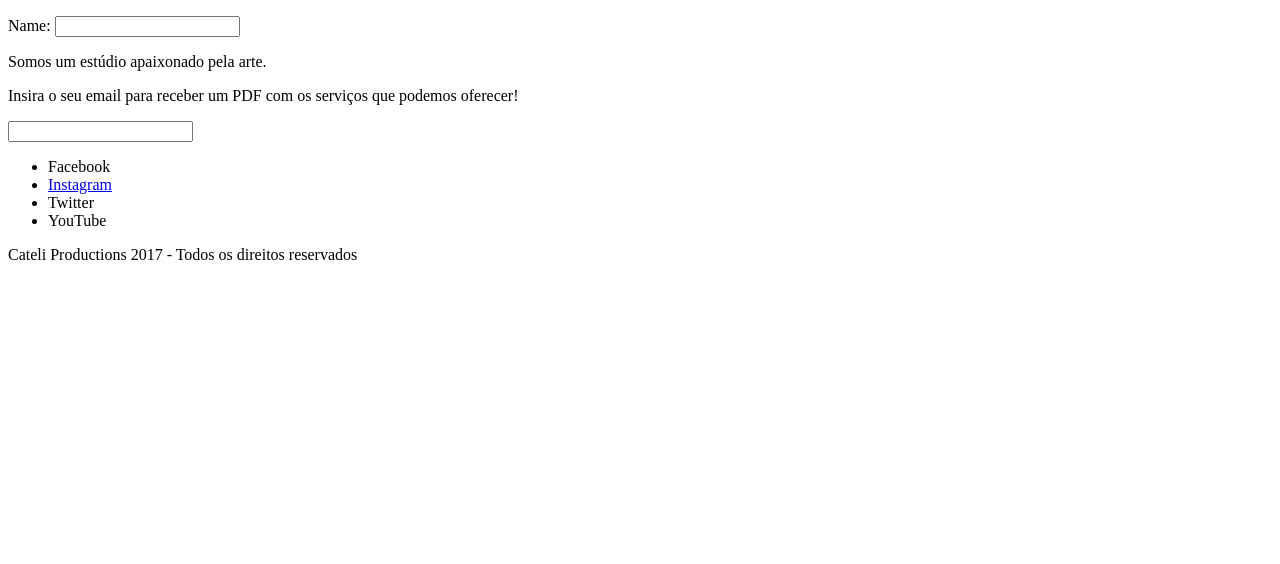
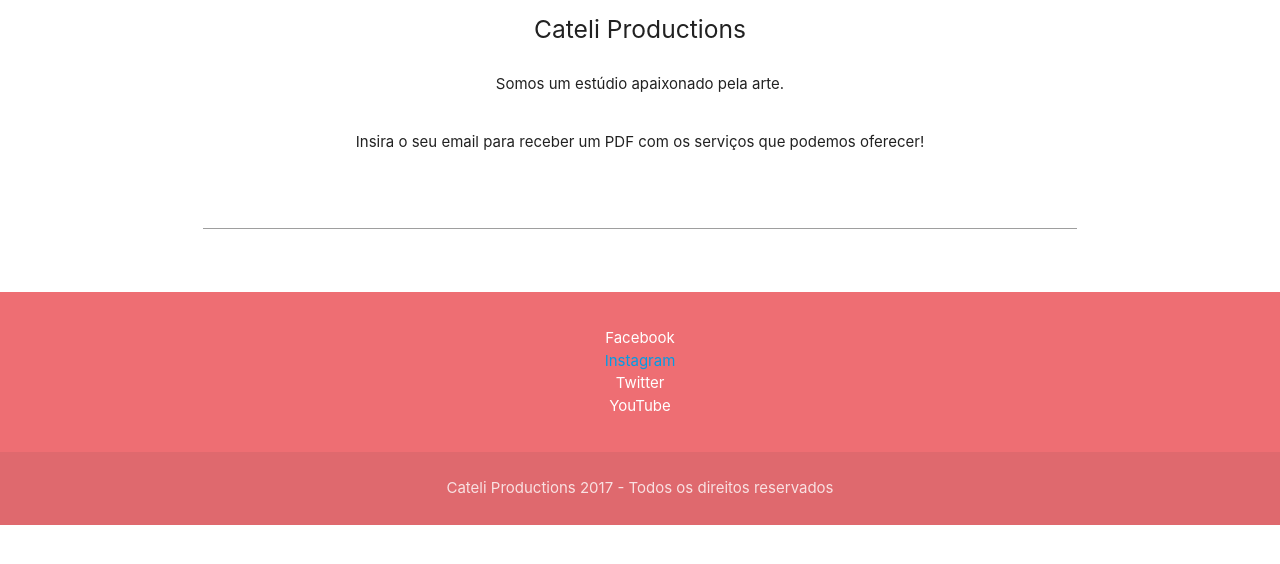
Before and after one commit to gcateli/cateliProductions, a plain HTML site: page index.html in a window 1280 px wide. Drawn offline with nearby package versions, Linux system fonts and the light colour scheme.

Commit message:
Materialize

```diff
--- a/index.html
+++ b/index.html
@@ -2,24 +2,35 @@
 <html>
 <head>
   <script src="https://ajax.googleapis.com/ajax/libs/angularjs/1.6.4/angular.min.js"></script>
+  <link href="https://fonts.googleapis.com/icon?family=Material+Icons" rel="stylesheet">
+  <link type="text/css" rel="stylesheet" href="css/materialize.min.css"  media="screen,projection"/>
+</head>
   <body ng-app="cateliProductions">
-</head>
-    <div>
-        <p>Name: <input type="text" ng-model="name"</p>
-        <p>{{name}}</p>
+    <div class="row center-align">
+		<h5>Cateli Productions</h5>
 	</div>
 
-      <div><!-- Sobre-->
+	  <div class="row center-align"><!-- Sobre-->
 		<p>Somos um estúdio apaixonado pela arte.</p>
 	  </div>
 
-      <div>
+      <div class="row center-align container">
 		  <p>Insira o seu email para receber um PDF com os serviços que podemos oferecer!</p>
 
-		  <form name="contato">
-			  <input type="email" name="myAddress" ng-model="text">
-			  <span ng-show="contato.myAddress.$error.email">Insira um e-mail válido</span>
+		  <form name="contato" class="col s12">
+			<div class="row">
+				<div class="input-field col s12">
+				  <input id="email" type="email" name="myAddress" ng-model="text">
+				  <label for="email" data-error="wrong" data-success="right"></label>
+				</div>
+			</div>
 		  </form>
+      </div>
+
+	<footer class="page-footer">
+	  <div class="container">
+		<div class="row">
+		  <div class="center-align">
 				<ul>
 				  <li>Facebook</li>
 				  <li><a href="https://instagram.com/cateliproductions" target="_blank">Instagram</a></li>
@@ -27,10 +38,17 @@
 				  <li>YouTube</li>
 				</ul>
 		  </div>
-      <div ng-controller="myDate">
+		</div>
+	  </div>
+	  <div class="footer-copyright" ng-controller="myDate">
+		<div class="container center-align">
 			<p>Cateli Productions {{date | date:'yyyy'}} - Todos os direitos reservados</p>
 		</div>
-      <!-- Contato -->
+	  </div>
+	</footer>
+
+	  <script type="text/javascript" src="https://code.jquery.com/jquery-3.2.1.min.js"></script>
+      <script type="text/javascript" src="js/materialize.min.js"></script>
 	  <script src="modules/cateliProductions.js"></script>
       <script src="controllers/myDate.js"></script>
   </body>
```
Lines whose indentation alone changed are shown as unchanged.
